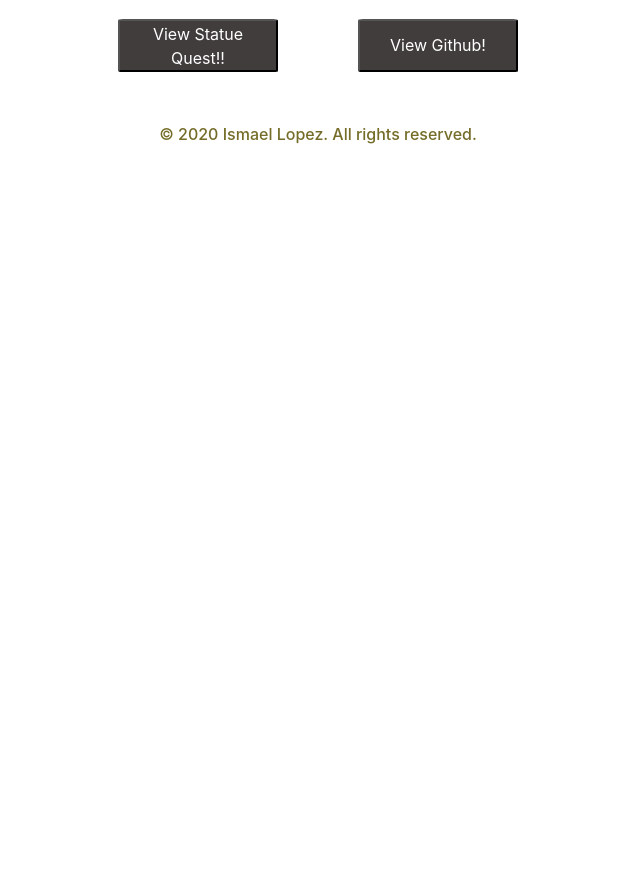
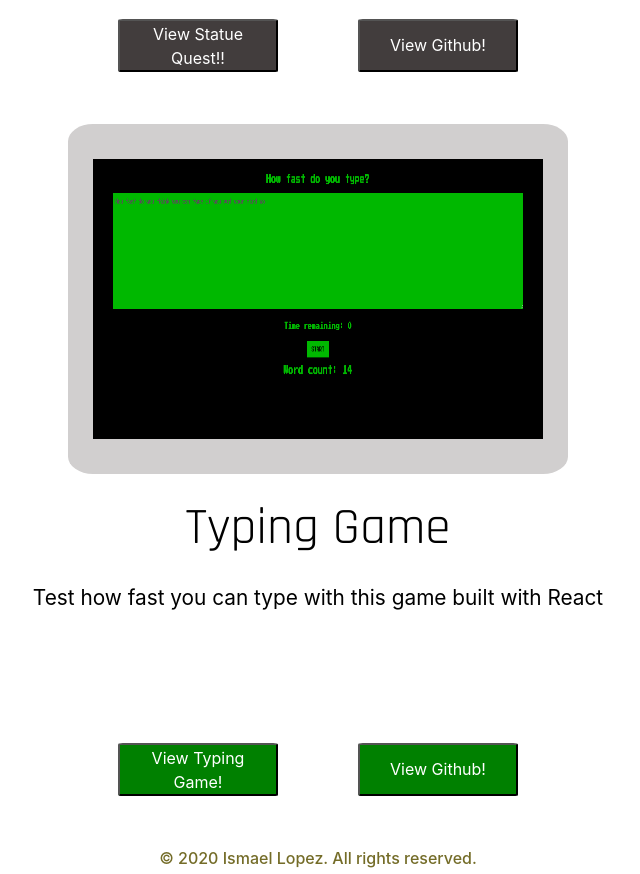
Before and after one commit to Lopez42512/React_Portfolio, a React (Create React App) app: page /work in a window 1280 px wide. Shown: the part 2520-3394 px from the top of the page, without its empty margins (322-962 px from the left). Before the commit the page ends 2670 px from the top, so only its background shows below. Built offline with nearby package versions, Linux system fonts and the light colour scheme.

Commit message:
added a project to my portfolio

```diff
--- a/src/Work.js
+++ b/src/Work.js
@@ -47,6 +47,15 @@ function Work() {
         buttonColor= "rgb(66, 61, 61)"
 
       />
+      <br />
+      <WorkContainer
+        photo={require("./photos/work/typingGame.png")}
+        title="Typing Game"
+        summary={"Test how fast you can type with this game built with React"}
+        titleLink="https://typinggame-6cf9a.firebaseapp.com"
+        gitLink="https://github.com/Lopez42512/TypingGame"
+        buttonColor= "green"
+      />
     </div>
   );
 }
```
Also changed, not shown: src/photos/work/typingGame.png (added).
